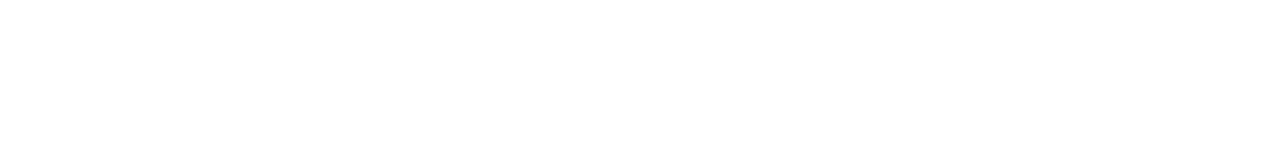
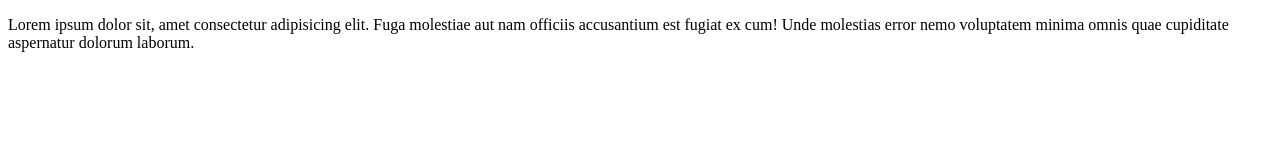
Before and after one commit to aquelegajo/git-test, a plain HTML site: page index.html in a window 1280 px wide. Drawn offline with Linux system fonts and the light colour scheme.

Commit message:
Lorem ipsum

```diff
--- a/index.html
+++ b/index.html
@@ -6,6 +6,7 @@
     <title>Document</title>
 </head>
 <body>
+    <p>Lorem ipsum dolor sit, amet consectetur adipisicing elit. Fuga molestiae aut nam officiis accusantium est fugiat ex cum! Unde molestias error nemo voluptatem minima omnis quae cupiditate aspernatur dolorum laborum.</p>
 
 </body>
 </html>
```
